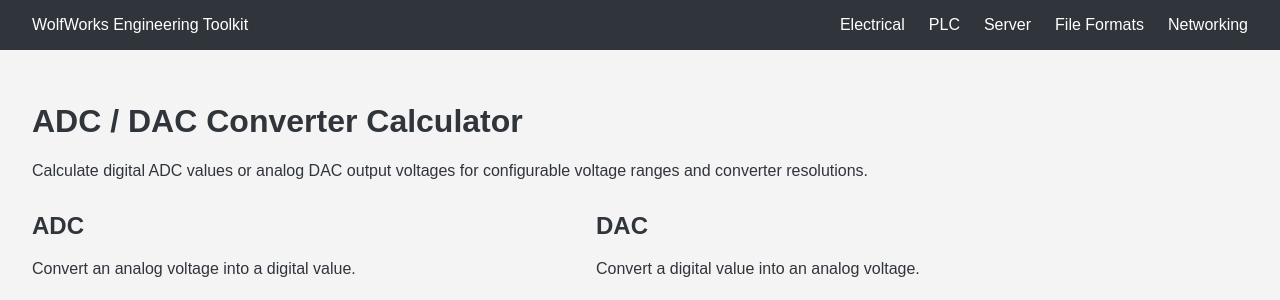
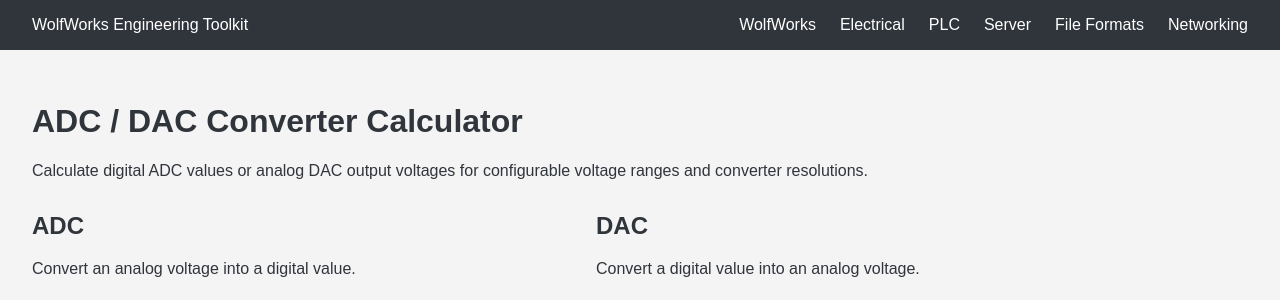
Before and after one commit to LoneWolf862/WolfWorks-Toolkit, a Flask app: page /electrical/adc-dac/ in a window 1280 px wide. Shown: the top 300 px of the page. Run offline with Flask 3, Linux system fonts and the light colour scheme.

Commit message:
added wolfworks redirect

```diff
--- a/wolfworks/templates/base.html
+++ b/wolfworks/templates/base.html
@@ -20,6 +20,7 @@
             </a>
 
             <ul>
+                <li><a href="https://wolfworks.tech/">WolfWorks</a></li>
                 <li><a href="{{ url_for('electrical.index') }}">Electrical</a></li>
                 <li><a href="{{ url_for('plc.index') }}">PLC</a></li>
                 <li><a href="#">Server</a></li>
```
